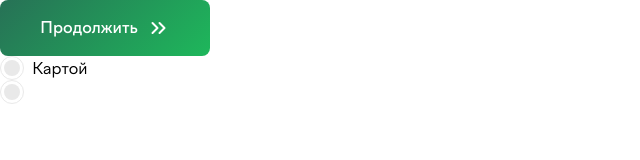
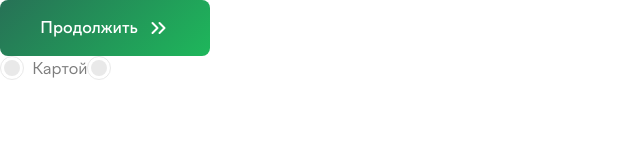
Before and after one commit to vFlicker/humans, a React (Vite) app: page / in a window 1280 px wide. Shown: the top 160 px of the page, without its empty margins (0-640 px from the left). Built offline with nearby package versions, Linux system fonts and the light colour scheme.

Commit message:
chore: add wrapped radio

```diff
--- a/src/components/Radio/Radio.module.css
+++ b/src/components/Radio/Radio.module.css
@@ -1,7 +1,7 @@
 .radio {
   position: relative;
 
-  display: flex;
+  display: inline-flex;
   align-items: center;
 
   -webkit-user-select: none;
@@ -27,6 +27,8 @@
   height: 24px;
   border: 1px solid #E9E9E9;
   border-radius: 50%;
+
+  background-color: #ffffff;
 }
 
 .box::after {
@@ -44,9 +46,14 @@
   background-color: #E9E9E9;
 }
 
+.text {
+  margin-left: 8px;
+  color: #7D7D7D;
+}
+
+
 .input:checked + .box {
   border-color: #277156;
-  background-color: #ffffff;
   background-image: url(../images/tick.svg);
   background-position: center;
 }
@@ -55,18 +62,35 @@
   background-color: #277156;
 }
 
+.input:checked ~ .text {
+  color: #000000;
+}
+
 .radio:hover .box,
-.input:focus + .box,
-.input:checked:focus + .box {
+.input:focus + .box {
   border-color: #5aaf90;
 }
 
 .radio:hover .box:after,
-.input:focus + .box:after,
-.input:checked:focus + .box:after {
+.input:focus + .box:after {
   background-color: #5aaf90;
 }
 
-.text {
-  margin-left: 8px;
+/* Wrapper */
+
+.wrapper {
+  padding: 5px 16px 5px 5px;
+  border: 1px solid #f6f3f3;
+  border-radius: 40px;
+
+  background-color: #f6f3f3;
 }
+
+.wrapper:hover,
+.wrapper:focus-within {
+  border-color: #5aaf90;
+}
+
+.wrapper.checked {
+  border: 1px solid #277156;
+}
--- a/src/components/Radio/Radio.tsx
+++ b/src/components/Radio/Radio.tsx
@@ -3,10 +3,19 @@ import { ComponentPropsWithoutRef } from 'react';
 
 import classes from './Radio.module.css';
 
-type RadioProps = ComponentPropsWithoutRef<'input'>;
+type RadioProps = ComponentPropsWithoutRef<'input'> & {
+  wrapped?: boolean;
+};
 
-export function Radio({ className, children, ...props }: RadioProps) {
-  const classNames = cn(classes.radio, className);
+export function Radio({
+  className,
+  wrapped = false,
+  children,
+  ...props
+}: RadioProps) {
+  const classNames = cn(classes.radio, className, {
+    [classes.wrapper]: wrapped,
+  });
 
   return (
     <label className={classNames}>
```
